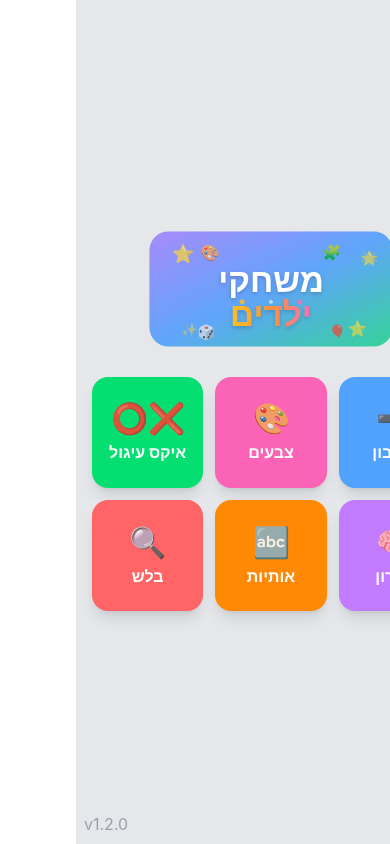
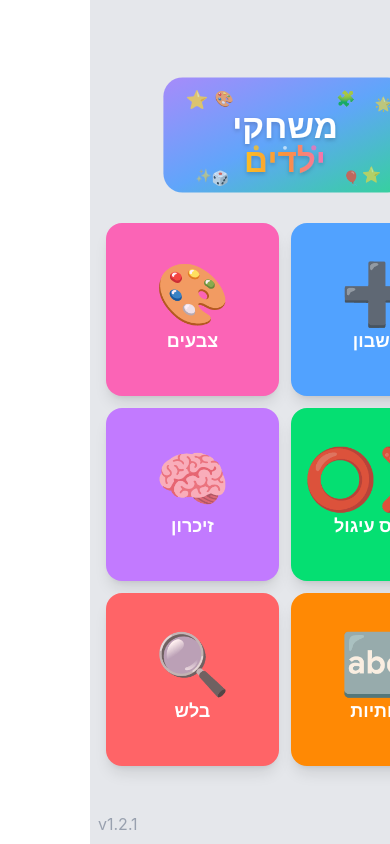
Before and after one commit to tomfridental/kids-color-game, a React (Vite) app: page / in a window 390 px wide. Built offline with nearby package versions, Linux system fonts and the light colour scheme.

Commit message:
release: v1.2.1

```diff
--- a/package.json
+++ b/package.json
@@ -1,7 +1,7 @@
 {
   "name": "kids-color-game",
   "private": true,
-  "version": "1.2.0",
+  "version": "1.2.1",
   "type": "module",
   "scripts": {
     "dev": "vite",
--- a/src/App.tsx
+++ b/src/App.tsx
@@ -56,47 +56,47 @@ function App() {
   return (
     <div className="flex flex-col items-center bg-gray-200 px-4 pt-2 pb-4 sm:p-8 justify-center" style={{ height: "100dvh" }}>
       <img src="/logo.svg" alt="משחקי ילדים" className="w-64 sm:w-96 mb-6 sm:mb-10" />
-      <div className="grid grid-cols-3 gap-3 sm:gap-8 w-full max-w-sm sm:max-w-2xl">
+      <div className="grid grid-cols-2 sm:grid-cols-3 gap-3 sm:gap-8 w-full max-w-sm sm:max-w-2xl">
         <button
           onClick={() => navigate("math")}
-          className="aspect-square rounded-2xl bg-blue-400 text-white text-base sm:text-2xl font-bold shadow-lg hover:bg-blue-500 transition-colors flex flex-col items-center justify-center gap-1 sm:gap-2"
+          className="aspect-square rounded-2xl bg-blue-400 text-white text-lg sm:text-2xl font-bold shadow-lg hover:bg-blue-500 transition-colors flex flex-col items-center justify-center gap-1 sm:gap-2"
         >
-          <span className="text-3xl sm:text-6xl opacity-90">➕</span>
+          <span className="text-6xl opacity-90">➕</span>
           <span>חשבון</span>
         </button>
         <button
           onClick={() => navigate("color")}
-          className="aspect-square rounded-2xl bg-pink-400 text-white text-base sm:text-2xl font-bold shadow-lg hover:bg-pink-500 transition-colors flex flex-col items-center justify-center gap-1 sm:gap-2"
+          className="aspect-square rounded-2xl bg-pink-400 text-white text-lg sm:text-2xl font-bold shadow-lg hover:bg-pink-500 transition-colors flex flex-col items-center justify-center gap-1 sm:gap-2"
         >
-          <span className="text-3xl sm:text-6xl opacity-90">🎨</span>
+          <span className="text-6xl opacity-90">🎨</span>
           <span>צבעים</span>
         </button>
         <button
           onClick={() => navigate("tictactoe")}
-          className="aspect-square rounded-2xl bg-green-400 text-white text-base sm:text-2xl font-bold shadow-lg hover:bg-green-500 transition-colors flex flex-col items-center justify-center gap-1 sm:gap-2"
+          className="aspect-square rounded-2xl bg-green-400 text-white text-lg sm:text-2xl font-bold shadow-lg hover:bg-green-500 transition-colors flex flex-col items-center justify-center gap-1 sm:gap-2"
         >
-          <span className="text-3xl sm:text-6xl opacity-90">❌⭕</span>
+          <span className="text-6xl opacity-90">❌⭕</span>
           <span>איקס עיגול</span>
         </button>
         <button
           onClick={() => navigate("memory")}
-          className="aspect-square rounded-2xl bg-purple-400 text-white text-base sm:text-2xl font-bold shadow-lg hover:bg-purple-500 transition-colors flex flex-col items-center justify-center gap-1 sm:gap-2"
+          className="aspect-square rounded-2xl bg-purple-400 text-white text-lg sm:text-2xl font-bold shadow-lg hover:bg-purple-500 transition-colors flex flex-col items-center justify-center gap-1 sm:gap-2"
         >
-          <span className="text-3xl sm:text-6xl opacity-90">🧠</span>
+          <span className="text-6xl opacity-90">🧠</span>
           <span>זיכרון</span>
         </button>
         <button
           onClick={() => navigate("letters")}
-          className="aspect-square rounded-2xl bg-orange-400 text-white text-base sm:text-2xl font-bold shadow-lg hover:bg-orange-500 transition-colors flex flex-col items-center justify-center gap-1 sm:gap-2"
+          className="aspect-square rounded-2xl bg-orange-400 text-white text-lg sm:text-2xl font-bold shadow-lg hover:bg-orange-500 transition-colors flex flex-col items-center justify-center gap-1 sm:gap-2"
         >
-          <span className="text-3xl sm:text-6xl opacity-90">🔤</span>
+          <span className="text-6xl opacity-90">🔤</span>
           <span>אותיות</span>
         </button>
         <button
           onClick={() => navigate("detective")}
-          className="aspect-square rounded-2xl bg-red-400 text-white text-base sm:text-2xl font-bold shadow-lg hover:bg-red-500 transition-colors flex flex-col items-center justify-center gap-1 sm:gap-2"
+          className="aspect-square rounded-2xl bg-red-400 text-white text-lg sm:text-2xl font-bold shadow-lg hover:bg-red-500 transition-colors flex flex-col items-center justify-center gap-1 sm:gap-2"
         >
-          <span className="text-3xl sm:text-6xl opacity-90">🔍</span>
+          <span className="text-6xl opacity-90">🔍</span>
           <span>בלש</span>
         </button>
       </div>
```
Also changed, not shown: 1 other file (tests, documents, lock files or other folders).
